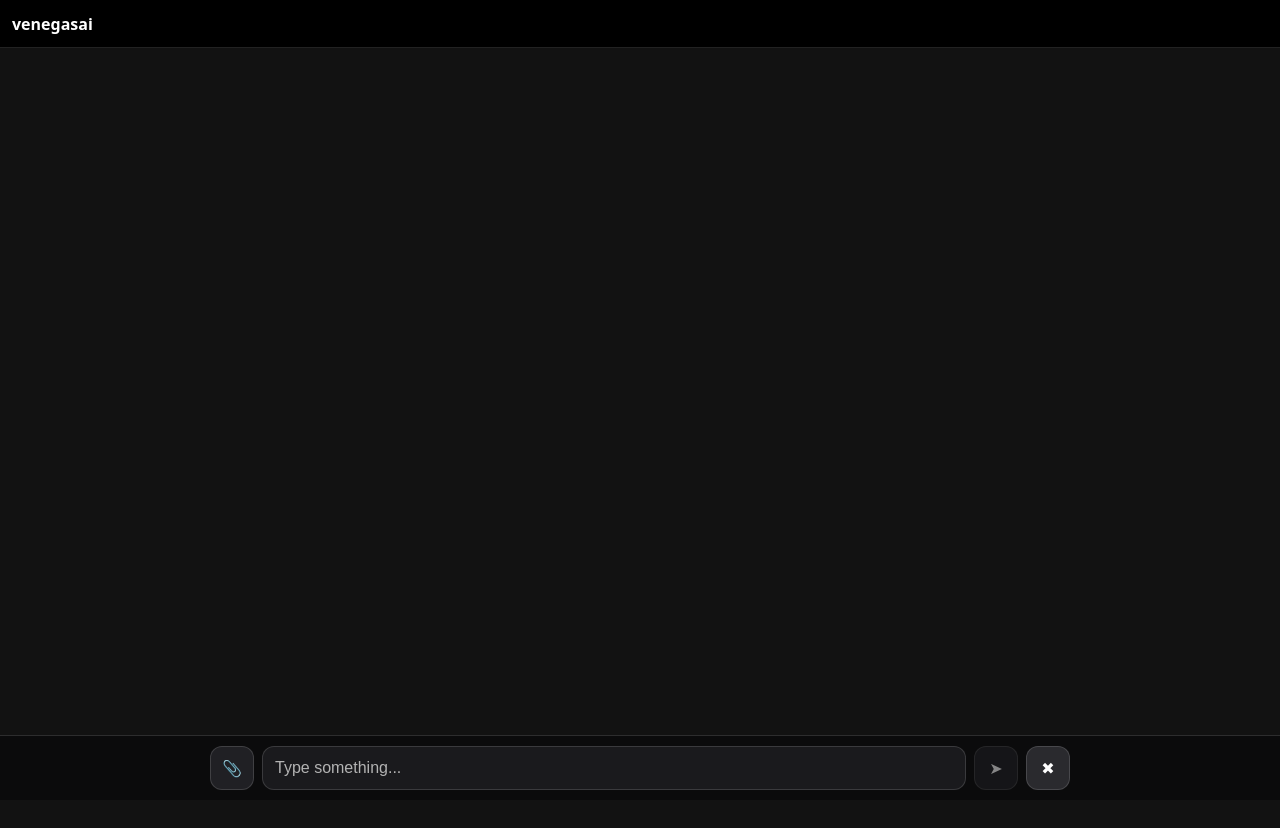
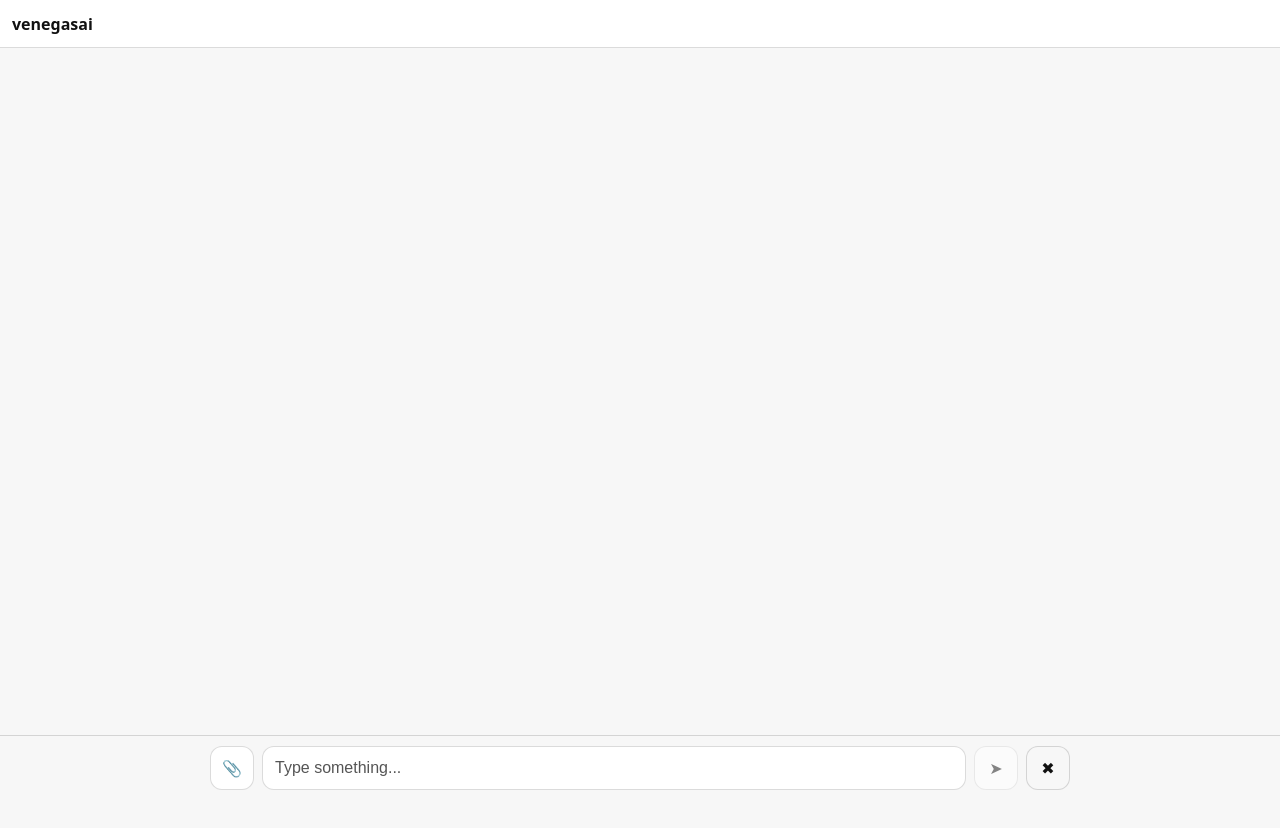
Before and after one commit to venegasandrew5396-art/Chatvenegasai, a Next.js app: page / in a window 1280 px wide. Shown: the top 828 px of the page. Built offline with nearby package versions, Linux system fonts and the light colour scheme.

Commit message:
Update globals.css

```diff
--- a/app/globals.css
+++ b/app/globals.css
@@ -1,75 +1,166 @@
+/* app/globals.css */
+
+/* Reset + base */
 *,
 *::before,
-*::after { box-sizing: border-box; }
-html, body { height: 100%; margin: 0; -webkit-text-size-adjust: 100%; }
+*::after {
+  box-sizing: border-box;
+}
+html,
+body {
+  height: 100%;
+  margin: 0;
+  -webkit-text-size-adjust: 100%;
+}
 :root {
-  color-scheme: dark;
-  --bg: #0b0b0c;
-  --panel: #141416;
-  --ink: #fff;
-  --muted: #b3b3b3;
-  --line: rgba(255,255,255,.14);
+  font-family: system-ui, -apple-system, Segoe UI, Roboto, Helvetica, Arial,
+    sans-serif;
   --radius: 12px;
   --border: #222;
-  font-family: system-ui, -apple-system, Segoe UI, Roboto, Helvetica, Arial;
 }
 
-/* header */
+/* Dark theme */
+@media (prefers-color-scheme: dark) {
+  :root {
+    --bg: #0b0b0c;
+    --panel: #141416;
+    --ink: #fff;
+    --muted: #b3b3b3;
+    --line: rgba(255, 255, 255, 0.14);
+  }
+}
+
+/* Light theme */
+@media (prefers-color-scheme: light) {
+  :root {
+    --bg: #f7f7f7;
+    --panel: #fff;
+    --ink: #111;
+    --muted: #555;
+    --line: rgba(0, 0, 0, 0.14);
+  }
+}
+
+/* Header */
 .site-header {
-  position: sticky; top: 0; z-index: 1001;
-  height: 48px; display: flex; align-items: center; justify-content: space-between;
-  padding: 0 12px; background: #000; color: #fff; border-bottom: 1px solid var(--border);
+  position: sticky;
+  top: 0;
+  z-index: 1001;
+  height: 48px;
+  display: flex;
+  align-items: center;
+  justify-content: space-between;
+  padding: 0 12px;
+  background: var(--panel);
+  color: var(--ink);
+  border-bottom: 1px solid var(--line);
 }
-.site-title { font-weight: 700; }
-.site-sub { opacity: .7; font-size: 14px; }
+.site-title {
+  font-weight: 700;
+}
 
-/* layout */
-.chat-page { min-height: 100dvh; display: flex; flex-direction: column; }
+/* Page layout */
+.chat-page {
+  min-height: 100dvh;
+  display: flex;
+  flex-direction: column;
+  background: var(--bg);
+}
 .chat-scroll {
-  flex: 1 1 auto; overflow-y: auto;
+  flex: 1 1 auto;
+  overflow-y: auto;
   padding: 12px 12px calc(88px + env(safe-area-inset-bottom));
 }
+.messages {
+  display: grid;
+  gap: 10px;
+}
 
-/* messages */
-.messages { display: grid; gap: 10px; }
+/* Messages */
 .msg {
-  max-width: 84%; padding: 10px 12px;
-  border-radius: var(--radius); border: 1px solid var(--line);
-  background: var(--panel); color: var(--ink);
-  white-space: pre-wrap; word-wrap: break-word;
+  max-width: 84%;
+  padding: 10px 12px;
+  border-radius: var(--radius);
+  border: 1px solid var(--line);
+  background: var(--panel);
+  color: var(--ink);
+  white-space: pre-wrap;
+  word-wrap: break-word;
 }
-.msg.user { margin-left: auto; }
-.msg.bot  { margin-right: auto; }
+.msg.user {
+  margin-left: auto;
+}
+.msg.bot {
+  margin-right: auto;
+}
 
-/* composer */
+/* Composer */
 .chat-composer {
-  position: fixed; left: 0; right: 0; bottom: 0; z-index: 1000;
-  background: var(--bg); border-top: 1px solid var(--line);
+  position: fixed;
+  left: 0;
+  right: 0;
+  bottom: 0;
+  z-index: 1000;
+  background: var(--bg);
+  border-top: 1px solid var(--line);
   padding: 10px 12px calc(10px + env(safe-area-inset-bottom));
 }
 .composer-row {
-  max-width: 860px; margin: 0 auto;
-  display: flex; align-items: center; gap: 8px;
+  max-width: 860px;
+  margin: 0 auto;
+  display: flex;
+  align-items: center;
+  gap: 8px;
 }
 
-/* prevent iOS zoom */
-input, textarea, select, button { font-size: 16px; }
-
-/* input */
+/* Inputs + buttons */
+input,
+textarea,
+select,
+button {
+  font-size: 16px; /* prevent iOS zoom */
+}
 .chat-input {
-  flex: 1; min-height: 44px; padding: 10px 12px;
-  border-radius: var(--radius); border: 1px solid var(--line);
-  background: #1a1a1d; color: var(--ink); outline: none;
+  flex: 1;
+  min-height: 44px;
+  padding: 10px 12px;
+  border-radius: var(--radius);
+  border: 1px solid var(--line);
+  background: var(--panel);
+  color: var(--ink);
+  outline: none;
 }
-.chat-input::placeholder { color: var(--muted); }
-
-/* buttons */
-.btn { height: 44px; min-width: 44px; padding: 0 12px; border-radius: var(--radius);
-  border: 1px solid var(--line); background: #202024; color: var(--ink);
-  display: inline-flex; align-items: center; justify-content: center; }
-.btn:disabled { opacity: .5; cursor: not-allowed; }
-.btn-icon { width: 44px; min-width: 44px; padding: 0; }
-.btn-ghost { background: #2a2a2e; }
-
-/* hidden file */
-.hidden-file { position: absolute; left: -9999px; width: 1px; height: 1px; overflow: hidden; }
+.chat-input::placeholder {
+  color: var(--muted);
+}
+.btn {
+  height: 44px;
+  min-width: 44px;
+  padding: 0 12px;
+  border-radius: var(--radius);
+  border: 1px solid var(--line);
+  background: var(--panel);
+  color: var(--ink);
+  display: inline-flex;
+  align-items: center;
+  justify-content: center;
+}
+.btn:disabled {
+  opacity: 0.5;
+  cursor: not-allowed;
+}
+.btn-icon {
+  width: 44px;
+  min-width: 44px;
+  padding: 0;
+}
+.btn-ghost {
+  background: var(--bg);
+}
+.hidden-file {
+  position: absolute;
+  left: -9999px;
+  width: 1px;
+  height: 1px;
+  overflow: hidden;
+}
```
